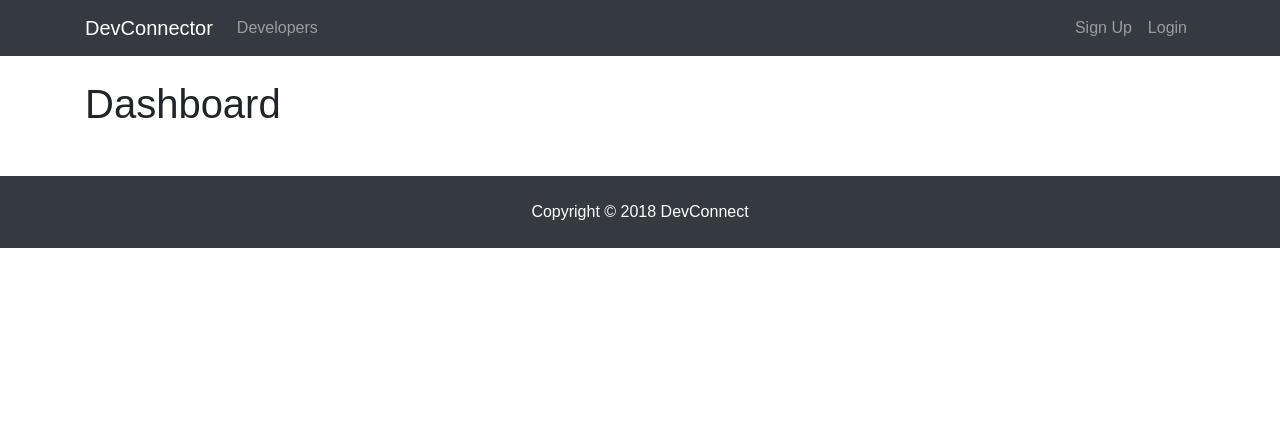
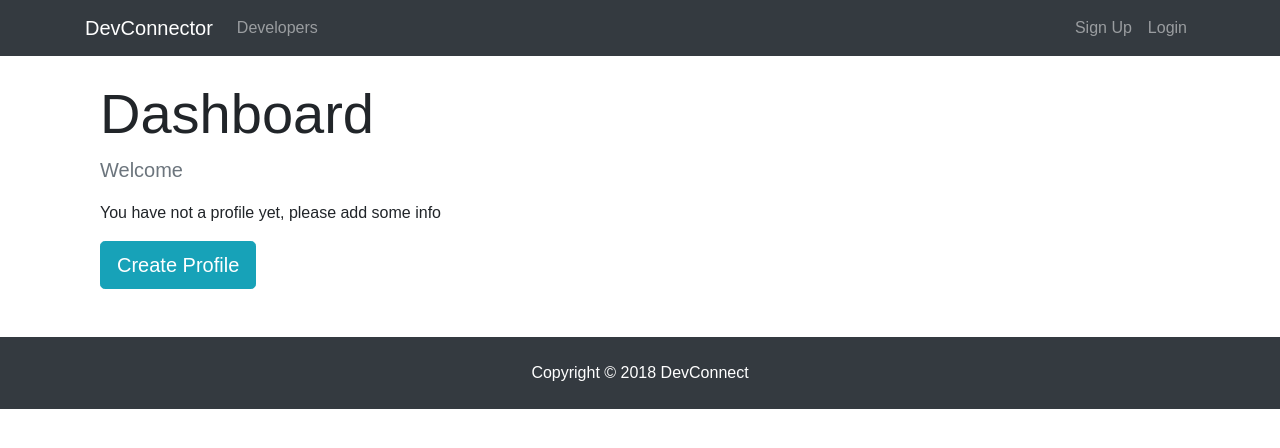
Before and after one commit to paul0vinicius/dev-connect, a React (Create React App) app in the folder client/: page /dashboard in a window 1280 px wide. Shown: the top 448 px of the page. Built offline with nearby package versions, Linux system fonts and the light colour scheme; no server answers.

Commit message:
Set up conditional rendering and add create profile section
Add Spinner for loading content

```diff
--- /dev/null
+++ b/client/src/components/common/Spinner.js
@@ -0,0 +1,15 @@
+import React from "react";
+
+import loadingImage from "../../img/spinner.gif";
+
+export default () => {
+  return (
+    <div>
+      <img
+        src={loadingImage}
+        style={{ width: "200px", margin: "auto", display: "block" }}
+        alt="Loading..."
+      />
+    </div>
+  );
+};
--- a/client/src/components/dashboard/Dashboard.js
+++ b/client/src/components/dashboard/Dashboard.js
@@ -2,6 +2,8 @@
 import { connect } from "react-redux";
 import PropTypes from "prop-types";
 import { getCurrentProfile } from "../../actions/profileActions";
+import Spinner from "../common/Spinner";
+import { Link } from "react-router-dom";
 
 class Dashboard extends Component {
   componentDidMount() {
@@ -9,15 +11,58 @@
   }
 
   render() {
+    const { user } = this.props.auth;
+    const { profile, loading } = this.props.profile;
+
+    let dashboardContent;
+
+    if (profile === null || loading) {
+      dashboardContent = <Spinner />;
+    } else {
+      // Check if has  profile
+      if (Object.keys(profile).length > 0) {
+        dashboardContent = <h4>TODO: Display Profile</h4>;
+      } else {
+        // Has not profile :c
+        dashboardContent = (
+          <div>
+            <p className="lead text-muted">Welcome {user.name}</p>
+            <p>You have not a profile yet, please add some info</p>
+            <Link to="/create-profile" className="btn btn-lg btn-info">
+              Create Profile
+            </Link>
+          </div>
+        );
+      }
+    }
+
     return (
-      <div>
-        <h1>Dashboard</h1>
+      <div className="dashboard">
+        <div className="container">
+          <div className="row">
+            <div className="col-md-12">
+              <h1 className="display-4">Dashboard</h1>
+              {dashboardContent}
+            </div>
+          </div>
+        </div>
       </div>
     );
   }
 }
 
+Dashboard.propTypes = {
+  getCurrentProfile: PropTypes.func.isRequired,
+  auth: PropTypes.object.isRequired,
+  profile: PropTypes.object.isRequired
+};
+
+const mapStateToProps = state => ({
+  profile: state.profile,
+  auth: state.auth
+});
+
 export default connect(
-  null,
+  mapStateToProps,
   { getCurrentProfile }
 )(Dashboard);
```
Also changed, not shown: client/src/img/spinner.gif (added).
